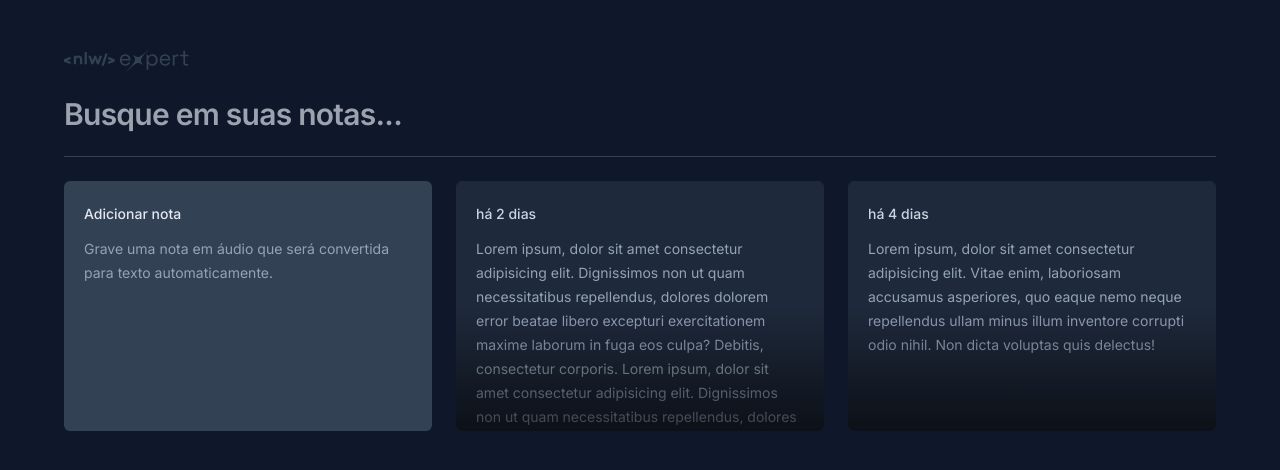
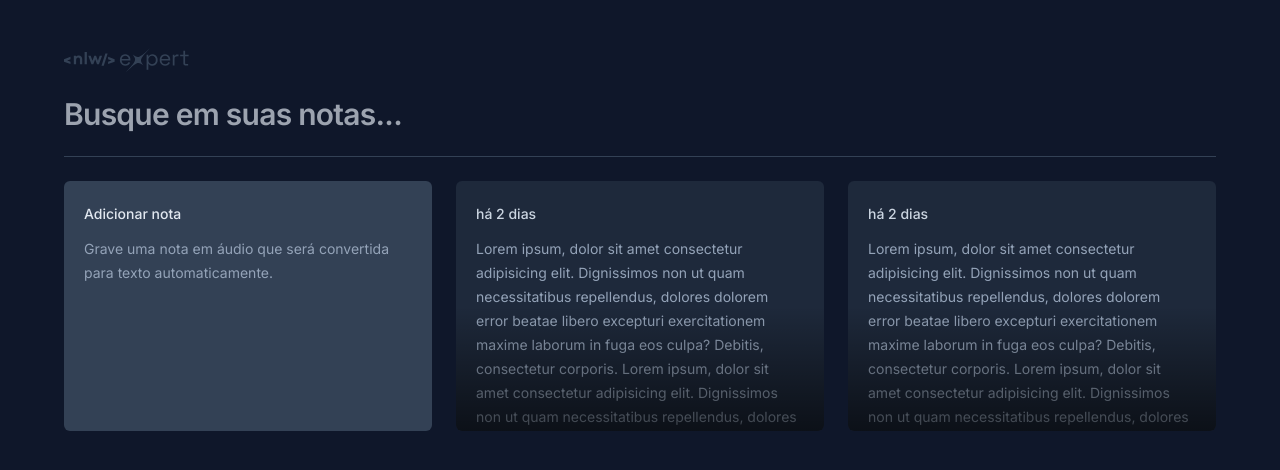
Before and after one commit to Adn90/react_nlw14, a React (Vite) app: page / in a window 1280 px wide. Shown: the top 470 px of the page. Built offline with nearby package versions, Linux system fonts and the light colour scheme.

Commit message:
componetização dos cards

```diff
--- a/src/app.tsx
+++ b/src/app.tsx
@@ -1,4 +1,6 @@
 import logo from './assets/logo-nlw-expert.svg';
+import { NewNoteCard } from './components/new-note-card';
+import { NoteCard } from './components/note-card';
 
 export function App() {
   return (
@@ -17,37 +19,10 @@
 
       <div className='grid grid-cols-3 gap-6 auto-rows-[250px]'>
 
-        <div className='rounded-md bg-slate-700 p-5 space-y-3'>
-          <span className='text-sm font-medium text-slate-200'>
-            Adicionar nota
-          </span>
-          <p className='text-sm leading-6 text-slate-400'>
-            Grave uma nota em áudio que será convertida para texto automaticamente.
-          </p>
-        </div>
+        <NewNoteCard />
 
-        <div className='rounded-md bg-slate-800 p-5 space-y-3 overflow-hidden relative pointer-events-none'>
-          <span className='text-sm font-medium text-slate-300'>
-            há 2 dias
-          </span>
-          <p className='text-sm leading-6 text-slate-400'>
-            Lorem ipsum, dolor sit amet consectetur adipisicing elit. Dignissimos non ut quam necessitatibus repellendus, dolores dolorem error beatae libero excepturi exercitationem maxime laborum in fuga eos culpa? Debitis, consectetur corporis.
-            Lorem ipsum, dolor sit amet consectetur adipisicing elit. Dignissimos non ut quam necessitatibus repellendus, dolores dolorem error beatae libero excepturi exercitationem maxime laborum in fuga eos culpa? Debitis, consectetur corporis.
-          </p>
-
-          <div className='absolute bottom-0 left-0 right-0 h-1/2 bg-gradient-to-t from-black/60 to-white/0'></div>
-        </div>
-
-        <div className='rounded-md bg-slate-800 p-5 space-y-3 overflow-hidden relative pointer-events-none'>
-          <span className='text-sm font-medium text-slate-300'>
-            há 4 dias
-          </span>
-          <p className='text-sm leading-6 text-slate-400'>
-          Lorem ipsum, dolor sit amet consectetur adipisicing elit. Vitae enim, laboriosam accusamus asperiores, quo eaque nemo neque repellendus ullam minus illum inventore corrupti odio nihil. Non dicta voluptas quis delectus!
-          </p>
-
-          <div className='absolute bottom-0 left-0 right-0 h-1/2 bg-gradient-to-t from-black/60 to-white/0'></div>
-        </div>
+        <NoteCard />
+        <NoteCard />
 
       </div>
 
--- /dev/null
+++ b/src/components/new-note-card.tsx
@@ -0,0 +1,12 @@
+export function NewNoteCard() {
+    return(
+        <div className='rounded-md bg-slate-700 p-5 space-y-3'>
+          <span className='text-sm font-medium text-slate-200'>
+            Adicionar nota
+          </span>
+          <p className='text-sm leading-6 text-slate-400'>
+            Grave uma nota em áudio que será convertida para texto automaticamente.
+          </p>
+        </div>
+    );
+}
--- /dev/null
+++ b/src/components/note-card.tsx
@@ -0,0 +1,15 @@
+export function NoteCard() {
+    return(
+        <div className='rounded-md bg-slate-800 p-5 space-y-3 overflow-hidden relative'>
+          <span className='text-sm font-medium text-slate-300'>
+            há 2 dias
+          </span>
+          <p className='text-sm leading-6 text-slate-400'>
+            Lorem ipsum, dolor sit amet consectetur adipisicing elit. Dignissimos non ut quam necessitatibus repellendus, dolores dolorem error beatae libero excepturi exercitationem maxime laborum in fuga eos culpa? Debitis, consectetur corporis.
+            Lorem ipsum, dolor sit amet consectetur adipisicing elit. Dignissimos non ut quam necessitatibus repellendus, dolores dolorem error beatae libero excepturi exercitationem maxime laborum in fuga eos culpa? Debitis, consectetur corporis.
+          </p>
+
+          <div className='absolute bottom-0 left-0 right-0 h-1/2 bg-gradient-to-t from-black/60 to-white/0 pointer-events-none'></div>
+        </div>
+    );
+}
```
Also changed, not shown: 1 other file (tests, documents, lock files or other folders).
